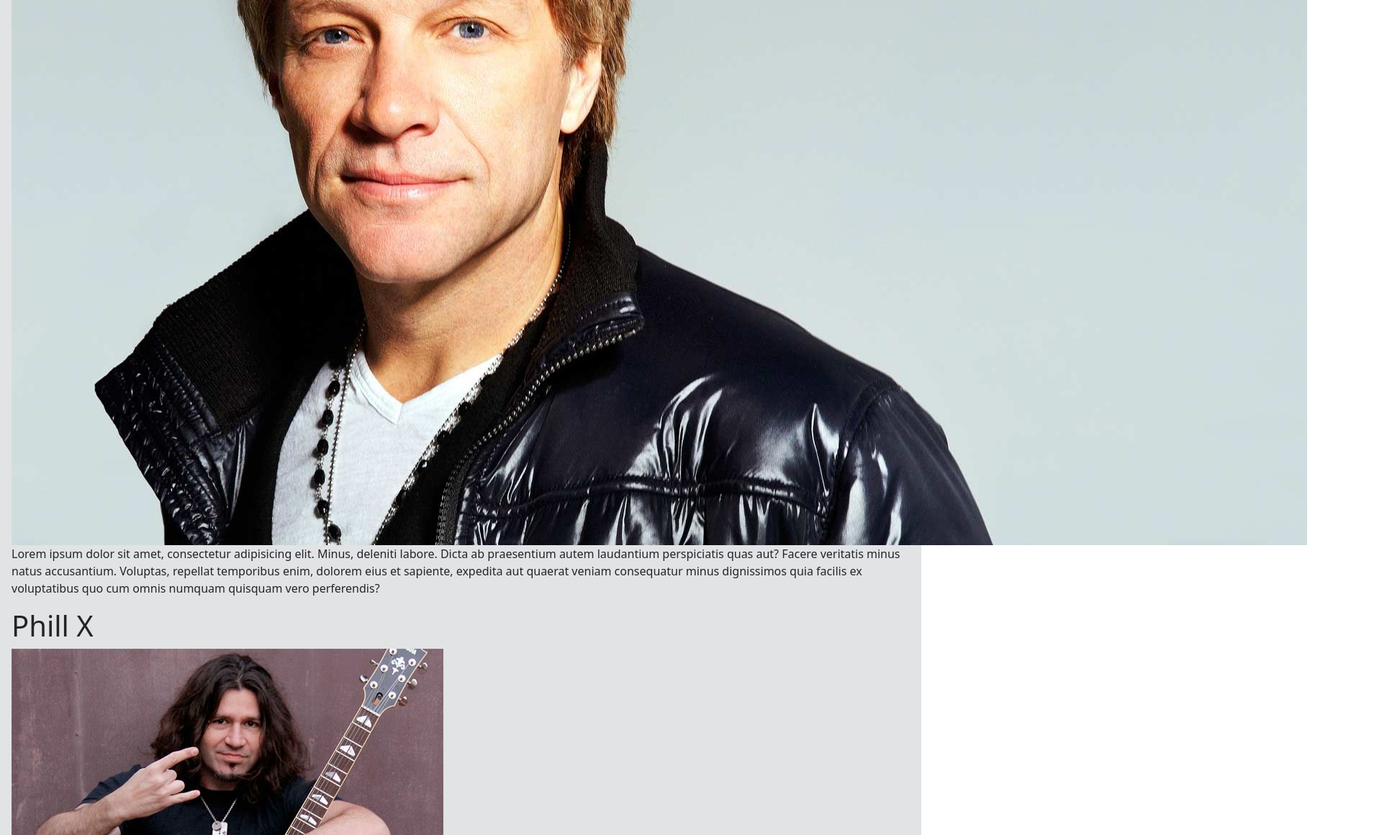
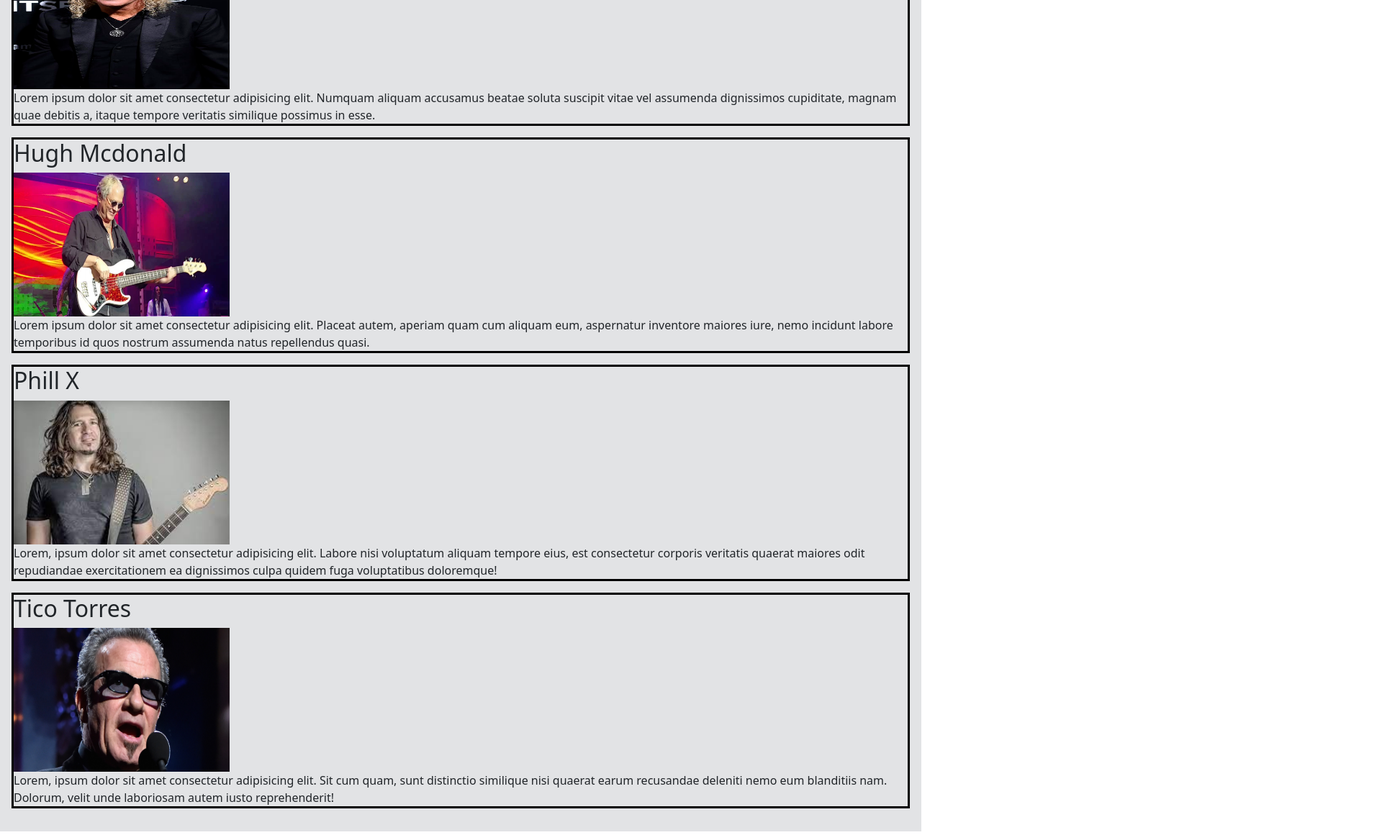
Before and after one commit to Juanotero98/CoderH-Proyecto-BonJovi, a plain HTML site: page pages/Biografias.html in a window 1280 px wide. Shown: the part 610-1771 px from the top of the page at 72% size, 1920 px wide, since content can reach past the window. Drawn offline with nearby package versions, Linux system fonts and the light colour scheme.

Commit message:
actualizacion 4

```diff
--- a/css/style.css
+++ b/css/style.css
@@ -27,3 +27,57 @@
     height: 70px;
     width: 70px;;
 }
+
+.parent{
+    display: grid;
+    grid-template-columns: 100%;
+    grid-template-rows: repeat(5, 19%);
+    row-gap: 1%;
+    grid-template-areas:    "a"
+                            "b"
+                            "c"
+                            "d"
+                            "e"
+                            ;
+}
+
+.item-0{
+    grid-area: a;
+    border: 3px solid black;
+}
+
+.item-1{
+    grid-area: b;
+    border: 3px solid black;
+}
+
+.item-2{
+    grid-area: c;
+    border: 3px solid black;
+}
+
+.item-3{
+    grid-area: d;
+    border: 3px solid black;
+}
+
+.item-4{
+    grid-area: e;
+    border: 3px solid black;
+}
+
+ .img-grid{
+    width: 300px;
+    height: 200px;
+ }
+
+ body{
+    display: flex;
+    min-height: 100vh;
+    flex-direction: column;
+ }
+
+ main{
+    height: 100%;
+    min-height: 100vh;
+ }
--- a/pages/Biografias.html
+++ b/pages/Biografias.html
@@ -33,51 +33,44 @@
         <main class="p-3 mb-2 bg-secondary-subtle text-emphasis-secondary">
 
         <section>
-          <article>
-            <div>
-              <h1>Jon Bon Jovi</h1>
-              <div>
-                <img src="../img/jon-bon-jovi-2.jpg" alt="Imagen-1">
-              </div>
-              <p>Lorem ipsum dolor sit amet, consectetur adipisicing elit. Minus, deleniti labore. Dicta ab praesentium autem laudantium perspiciatis quas aut? Facere veritatis minus natus accusantium. Voluptas, repellat temporibus enim, dolorem eius et sapiente, expedita aut quaerat veniam consequatur minus dignissimos quia facilis ex voluptatibus quo cum omnis numquam quisquam vero perferendis?</p>
-            </div>
-            <div>
-              <div>
-                <h1>Phill X</h1>
-                <div>
-                  <img src="../img/phil-x-2.jpg" alt="Imagen-2">
-                </div>
-                <p>Lorem ipsum dolor sit amet, consectetur adipisicing elit. Minus, deleniti labore. Dicta ab praesentium autem laudantium perspiciatis quas aut? Facere veritatis minus natus accusantium. Voluptas, repellat temporibus enim, dolorem eius et sapiente, expedita aut quaerat veniam consequatur minus dignissimos quia facilis ex voluptatibus quo cum omnis numquam quisquam vero perferendis?</p>
+          <h1>Biografias</h1>
+          <article class="parent">
+        <div class="item-0" ><h2>Job Bon Jovi</h2>
+          <div ><div><img  class="img-grid" src="../img/jon-bon-jovi-2.jpg" alt="foto-1"></div>
+            <p>Lorem ipsum dolor sit amet consectetur adipisicing elit. Vitae optio harum adipisci veritatis voluptatum id minus ad doloribus ullam libero dolore, modi itaque atque ipsa eligendi debitis repellat animi! Mollitia.</p>
+
           </div>
         </div>
-            <div>
-              <div>
-                <h1>Tico Torres</h1>
-                <div>
-                  <img src="../img/tico-torres-4.jpg" alt="Imagen-3">
-                </div>
-                <p>Lorem ipsum dolor sit amet, consectetur adipisicing elit. Minus, deleniti labore. Dicta ab praesentium autem laudantium perspiciatis quas aut? Facere veritatis minus natus accusantium. Voluptas, repellat temporibus enim, dolorem eius et sapiente, expedita aut quaerat veniam consequatur minus dignissimos quia facilis ex voluptatibus quo cum omnis numquam quisquam vero perferendis?</p>
+
+        <div class="item-1"><h2>David Bryan</h2>
+          <div ><div><img  class="img-grid" src="../img/david-bryan-2.jpg" alt="foto-2"></div>
+            <p>Lorem ipsum dolor sit amet consectetur adipisicing elit. Numquam aliquam accusamus beatae soluta suscipit vitae vel assumenda dignissimos cupiditate, magnam quae debitis a, itaque tempore veritatis similique possimus in esse.</p>
           </div>
         </div>
-            <div>
-              <div>
-                <h1>David Bryan</h1>
-                <div>
-                  <img src="../img/david-bryan-3.webp" alt="Imagen-4">
-                </div>
-                <p>Lorem ipsum dolor sit amet, consectetur adipisicing elit. Minus, deleniti labore. Dicta ab praesentium autem laudantium perspiciatis quas aut? Facere veritatis minus natus accusantium. Voluptas, repellat temporibus enim, dolorem eius et sapiente, expedita aut quaerat veniam consequatur minus dignissimos quia facilis ex voluptatibus quo cum omnis numquam quisquam vero perferendis?</p>
+
+         <div class="item-2"><h2>Hugh Mcdonald</h2>
+            <div ><div><img  class="img-grid" src="../img/hugh-mcdonald-4.jpg" alt="foto-3"></div>
+            <p>Lorem ipsum dolor sit amet consectetur adipisicing elit. Placeat autem, aperiam quam cum aliquam eum, aspernatur inventore maiores iure, nemo incidunt labore temporibus id quos nostrum assumenda natus repellendus quasi.</p>
           </div>
          </div>
-            <div>
-              <div>
-                <h1>Hugh Mcdonald</h1>
-                <div>
-                  <img src="../img/hugh-mcdonald-4.jpg" alt="Imagen-5">
-                </div>
-                <p>Lorem ipsum dolor sit amet, consectetur adipisicing elit. Minus, deleniti labore. Dicta ab praesentium autem laudantium perspiciatis quas aut? Facere veritatis minus natus accusantium. Voluptas, repellat temporibus enim, dolorem eius et sapiente, expedita aut quaerat veniam consequatur minus dignissimos quia facilis ex voluptatibus quo cum omnis numquam quisquam vero perferendis?</p>
+
+        <div class="item-3"><h2>Phill X</h2>
+            <div ><div><img  class="img-grid" src="../img/phil-x-3.jpg" alt="foto-4"></div>
+            <p>Lorem, ipsum dolor sit amet consectetur adipisicing elit. Labore nisi voluptatum aliquam tempore eius, est consectetur corporis veritatis quaerat maiores odit repudiandae exercitationem ea dignissimos culpa quidem fuga voluptatibus doloremque!</p>
           </div>
         </div>
+
+
+        <div class="item-4"><h2>Tico Torres</h2>
+            <div ><div><img  class="img-grid" src="../img/tico-torres-4.jpg" alt="foto-5"></div>
+            <p>Lorem, ipsum dolor sit amet consectetur adipisicing elit. Sit cum quam, sunt distinctio similique nisi quaerat earum recusandae deleniti nemo eum blanditiis nam. Dolorum, velit unde laboriosam autem iusto reprehenderit!</p>
+          </div>
+        </div>
+
           </article>
+
+
+
 
         </section>
 
```
Lines whose indentation alone changed are shown as unchanged.
